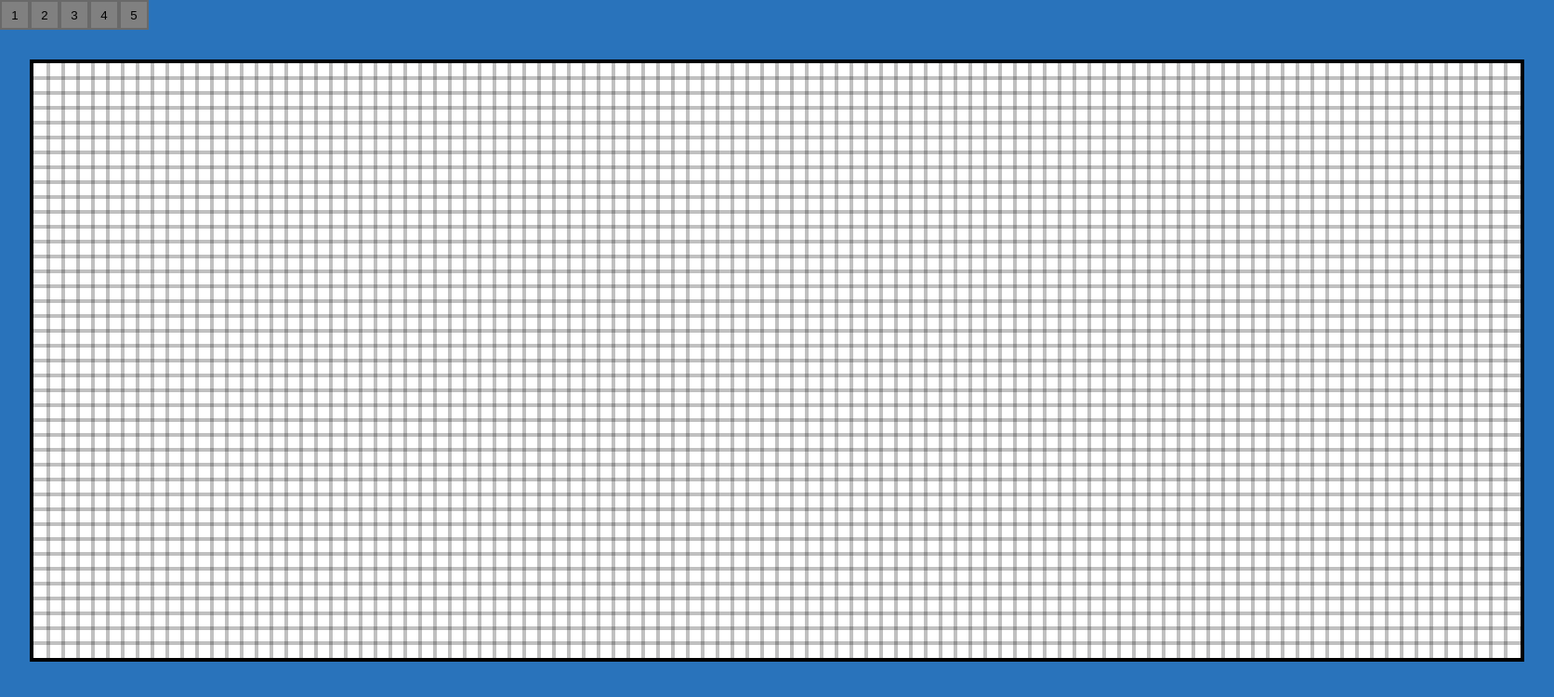
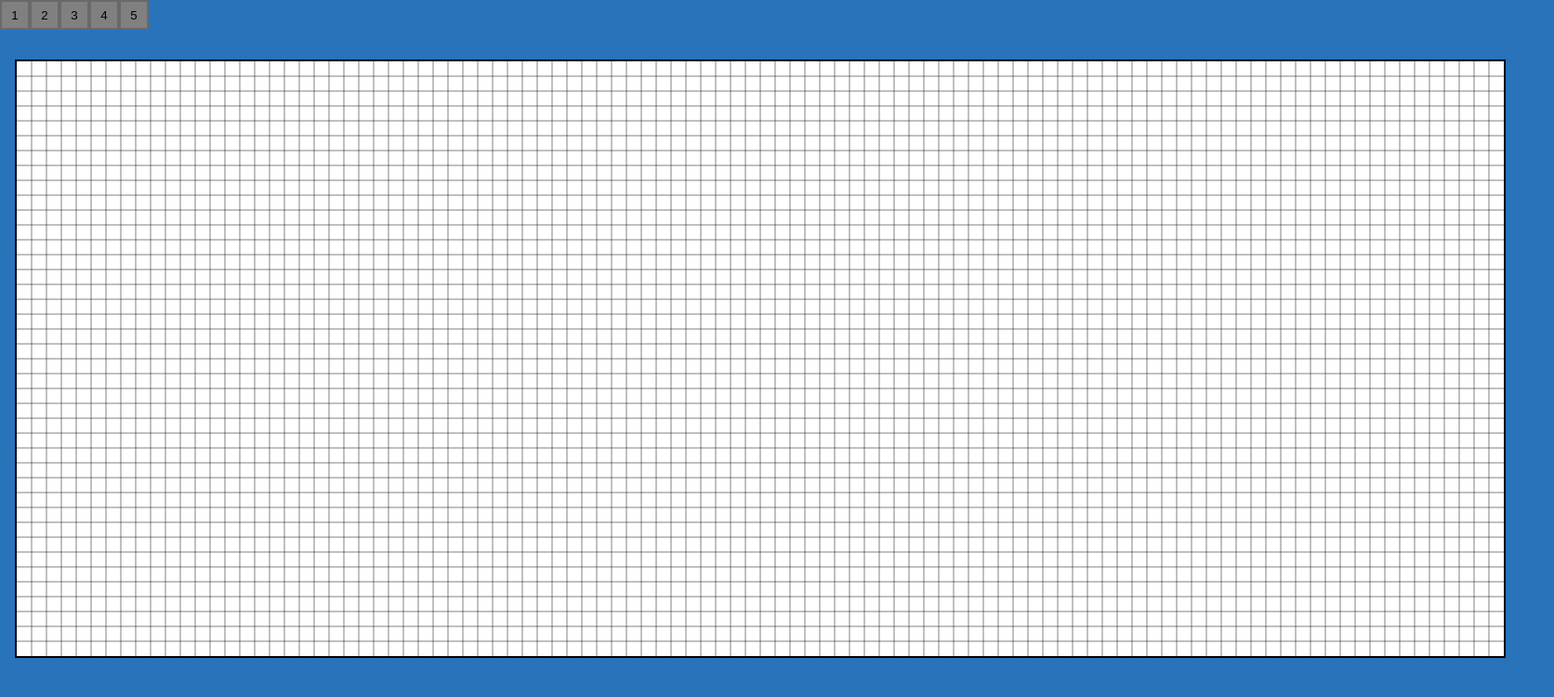
Before and after one commit to Ronald-Baars/world-game, a website with bundled scripts: page tools/map-maker/index.html in a window 1280 px wide. Shown: the whole page at 93% size, 1672 px wide, since content can reach past the window. Built offline with nearby package versions, Linux system fonts and the light colour scheme.

Commit message:
Add rules to ESLINT

```diff
--- a/src/model/modules/Platformer/modules/Birds/Birds.mjs
+++ b/src/model/modules/Platformer/modules/Birds/Birds.mjs
@@ -85,7 +85,7 @@ class Birds {
     this.birds.forEach(({ x, y, size }) => this.renderer.fillRect(x, y, size, size));
 
     // Debug: Draw the renderers boundaries
-    if(this.showBoundaries) this.renderer.strokeRect(0, 0, this.width, this.height);
+    if (this.showBoundaries) this.renderer.strokeRect(0, 0, this.width, this.height);
   }
 }
 
--- a/src/model/modules/Platformer/modules/Fireflies/Fireflies.mjs
+++ b/src/model/modules/Platformer/modules/Fireflies/Fireflies.mjs
@@ -84,7 +84,7 @@ class Fireflies {
       this.renderer.fillRect(x, y, 0.7, 0.7);
     });
 
-    if(this.showBoundaries) this.renderer.strokeRect(0, 0, this.width, this.height);
+    if (this.showBoundaries) this.renderer.strokeRect(0, 0, this.width, this.height);
   }
 
 }
--- a/tools/map-maker/helpers/drawGrid.mjs
+++ b/tools/map-maker/helpers/drawGrid.mjs
@@ -24,7 +24,4 @@ export default ({ gridSize, width, height, ctx }) => {
     ctx.lineTo(width, curY);
     ctx.stroke();
   }
-
-
-
 };
--- a/tools/map-maker/index.html
+++ b/tools/map-maker/index.html
@@ -47,8 +47,7 @@
         image-rendering: pixelated;
         background: white;
         border: 2px solid black;
-        zoom: 200%;
-        margin: 32px 16px;
+        margin: 64px 16px;
       }
 
     </style>
--- a/tools/map-maker/index.mjs
+++ b/tools/map-maker/index.mjs
@@ -13,12 +13,20 @@ const assetsToLoad = {
 };
 
 const onLoadComplete = (loadedAssets) => {
-  drawGrid({
-    gridSize: 8,
-    width: 100,
-    height: 40,
-    ctx: ctx,
-    assets: loadedAssets
+  const gridSize = 16;
+  const width = 100;
+  const height = 40;
+  const assets= loadedAssets;
+
+  drawGrid({ gridSize, width, height, ctx, assets });
+
+  canvas.addEventListener(`click`, e => {
+    const x = e.x - e.target.getBoundingClientRect().x - 2;
+    const y = e.y - e.target.getBoundingClientRect().y - 2;
+
+    if (x < 0 || y < 0 || x > width * gridSize || y > height * gridSize) return;
+
+    console.log(x, y);
   });
 
 };
```
Also changed, not shown: 1 other file.
